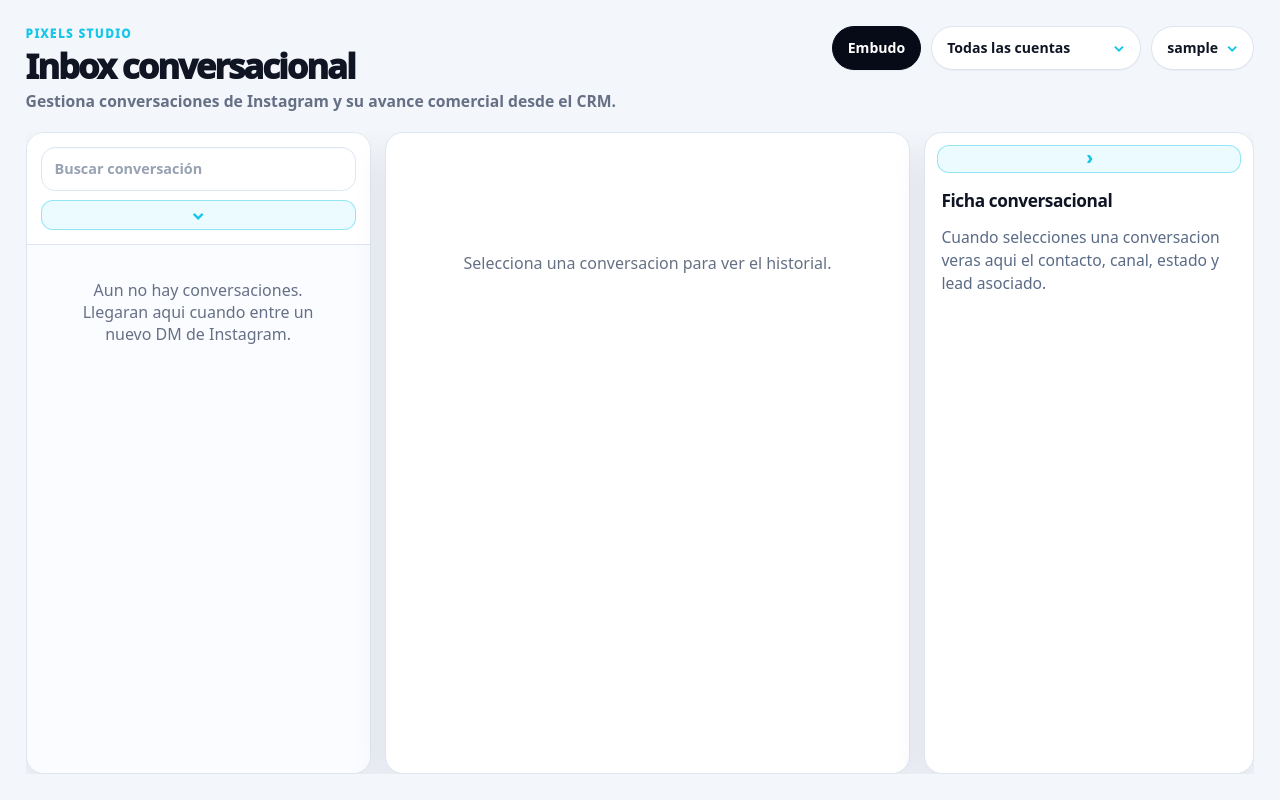
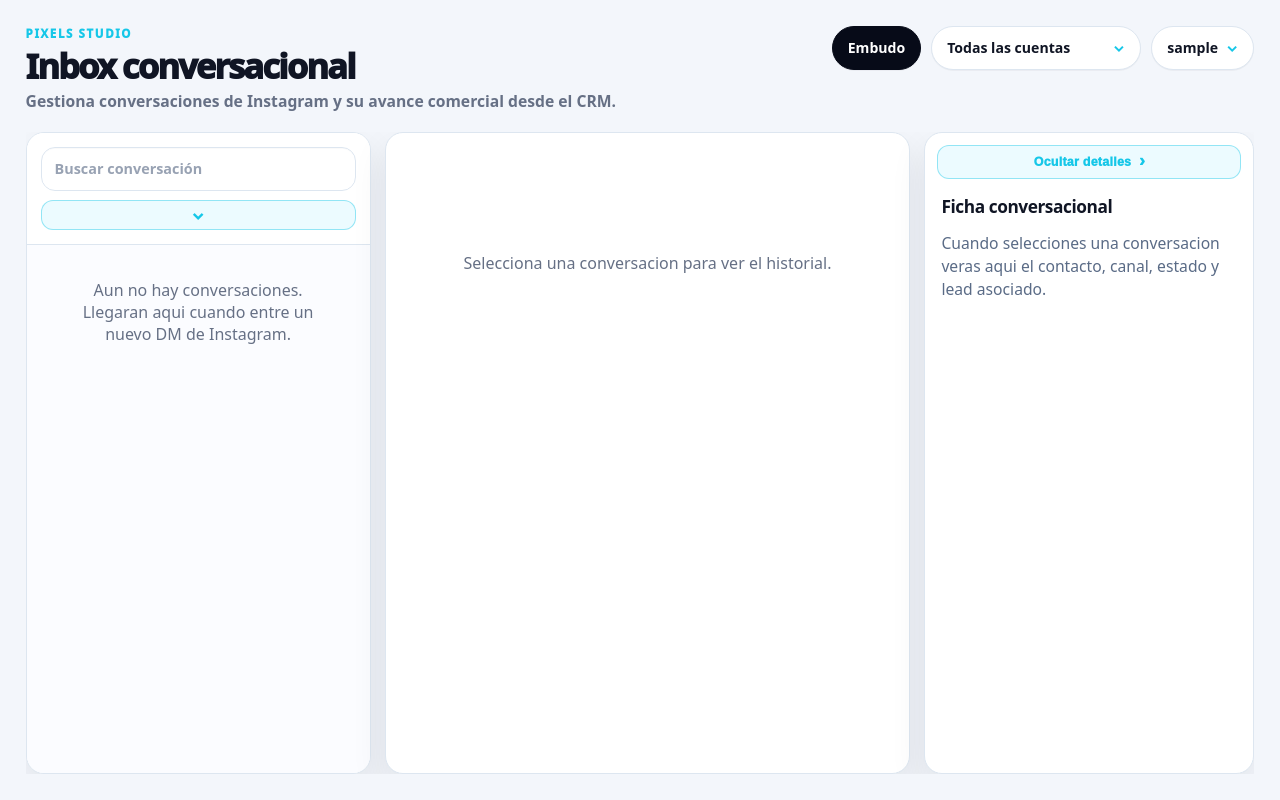
Before and after one commit to pixelsstudiove/crm-pixels, a PHP site: page /inbox.php in a window 1280 px wide. Run offline with PHP 8.4, Linux system fonts and the light colour scheme; the visitor is signed in with stand-in values (Sample User, id 1); data comes from the database, SQL or seed files in the repository; data that the repository does not hold is empty.

Commit message:
Agrega texto al boton de detalles del inbox

```diff
--- a/inbox.php
+++ b/inbox.php
@@ -500,12 +500,13 @@ function inbox_visible_message_text($value, array $attachments): string {
     .live-status { color:var(--inbox-muted); font-size:.82rem; }
     .side-panel { padding:12px; display:flex; flex-direction:column; gap:12px; overflow:hidden; background:#fff; transition:padding .18s ease; }
     .side-panel-content { min-height:0; display:grid; align-content:start; gap:14px; overflow:auto; padding:4px; }
-    .side-panel-toggle { flex:0 0 auto; width:100%; min-height:28px; border:1px solid rgba(22,199,232,.42); border-radius:12px; background:#ecfbff; color:var(--inbox-cyan); cursor:pointer; display:flex; align-items:center; justify-content:center; transition:background .18s ease, border-color .18s ease, color .18s ease; }
-    .side-panel-toggle::after { content:"›"; color:var(--inbox-cyan); font-size:1.1rem; font-weight:950; line-height:1; }
+    .side-panel-toggle { flex:0 0 auto; width:100%; min-height:34px; border:1px solid rgba(22,199,232,.42); border-radius:12px; background:#ecfbff; color:var(--inbox-cyan); cursor:pointer; display:flex; align-items:center; justify-content:center; gap:8px; font-size:.78rem; font-weight:950; letter-spacing:.02em; transition:background .18s ease, border-color .18s ease, color .18s ease; }
+    .side-panel-toggle::after { content:"›"; color:var(--inbox-cyan); font-size:1.05rem; font-weight:950; line-height:1; }
     .side-panel-toggle:hover { background:#dff7ff; }
     .inbox-layout.is-side-collapsed .side-panel { padding:6px; }
     .inbox-layout.is-side-collapsed .side-panel-content { display:none; }
     .inbox-layout.is-side-collapsed .side-panel-toggle { flex:1 1 auto; min-height:0; height:100%; }
+    .inbox-layout.is-side-collapsed .side-panel-toggle-text { display:none; }
     .inbox-layout.is-side-collapsed .side-panel-toggle::after { content:"‹"; }
     .side-panel h2 { margin:0; font-size:1.08rem; color:var(--inbox-ink); letter-spacing:-.025em; }
     .info-row { display:grid; gap:4px; padding:10px 0; border-bottom:1px solid #eef2f7; color:var(--inbox-muted); font-size:.9rem; }
@@ -754,7 +755,9 @@ function inbox_visible_message_text($value, array $attachments): string {
           </section>
 
           <aside class="inbox-panel side-panel" aria-label="Ficha de conversacion">
-            <button class="side-panel-toggle" type="button" data-side-panel-toggle aria-controls="sidePanelContent" aria-expanded="true" title="Ocultar ficha conversacional"></button>
+            <button class="side-panel-toggle" type="button" data-side-panel-toggle aria-controls="sidePanelContent" aria-expanded="true" aria-label="Ocultar ficha conversacional" title="Ocultar ficha conversacional">
+              <span class="side-panel-toggle-text">Ocultar detalles</span>
+            </button>
             <div class="side-panel-content" id="sidePanelContent">
               <?php if ($selected): ?>
                 <h2>Ficha conversacional</h2>
@@ -1834,6 +1837,7 @@ function inbox_visible_message_text($value, array $attachments): string {
         sidePanelLayout.classList.toggle('is-side-collapsed', Boolean(collapsed));
         sidePanelToggle.setAttribute('aria-expanded', collapsed ? 'false' : 'true');
         sidePanelToggle.setAttribute('title', collapsed ? 'Mostrar ficha conversacional' : 'Ocultar ficha conversacional');
+        sidePanelToggle.setAttribute('aria-label', collapsed ? 'Mostrar ficha conversacional' : 'Ocultar ficha conversacional');
       };
 
       try {
```
